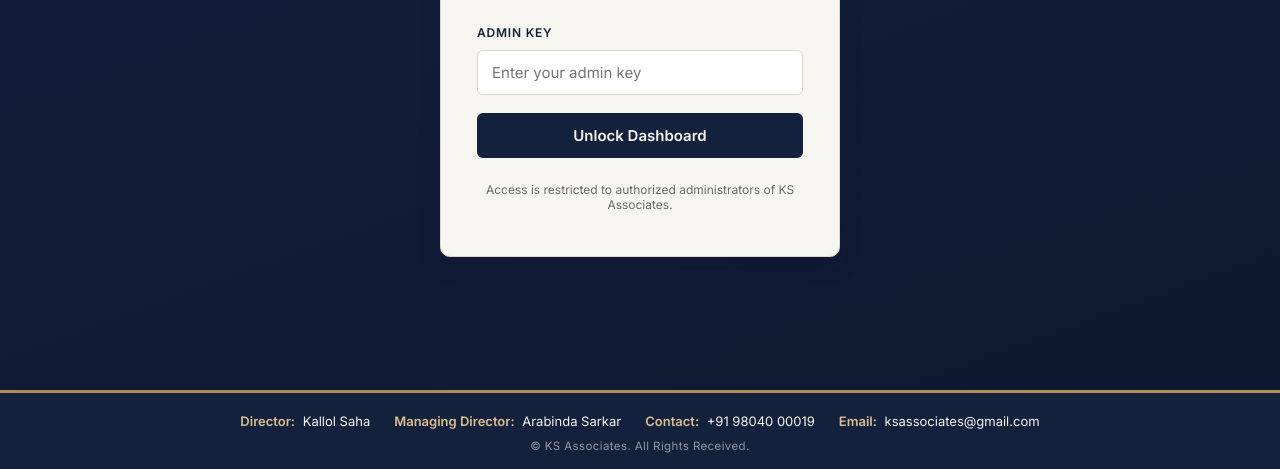
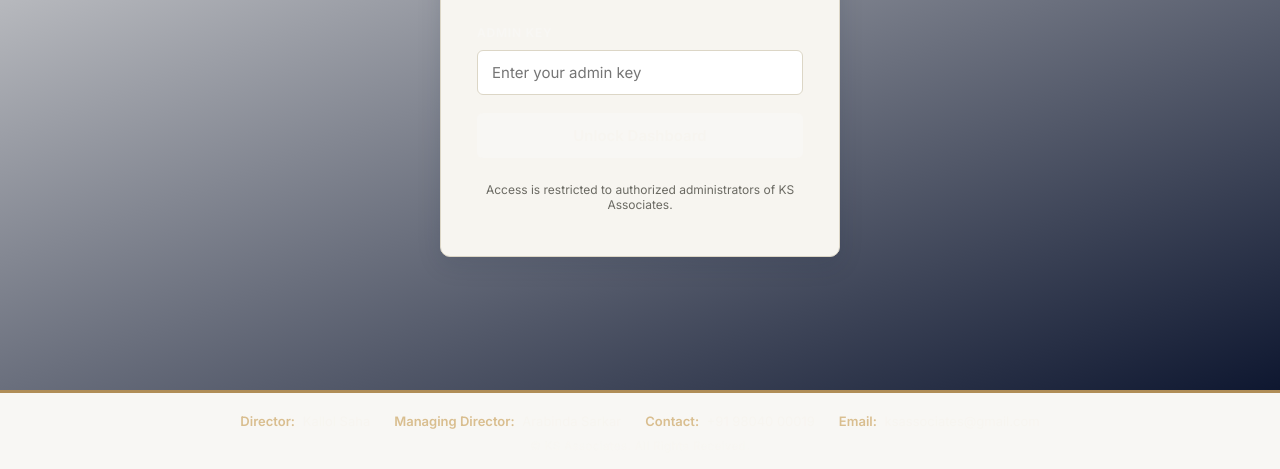
Before and after one commit to Arabinda942/ksassociates-DB-AS, a plain HTML site: page frontend/index.html in a window 1280 px wide. Shown: the part 331-800 px from the top of the page. Drawn offline with Linux system fonts and the light colour scheme.

Commit message:
Update style.css

```diff
--- a/frontend/css/style.css
+++ b/frontend/css/style.css
@@ -1,5 +1,5 @@
 :root {
-  --ink: #14213D;
+  --ink: #F8F7F4;
   --ink-2: #1D2E4F;
   --ink-3: #26375C;
   --parchment: #F7F5F0;
```
